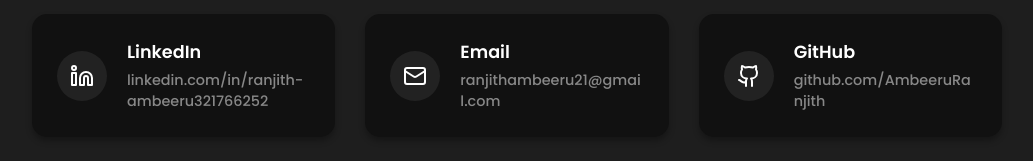
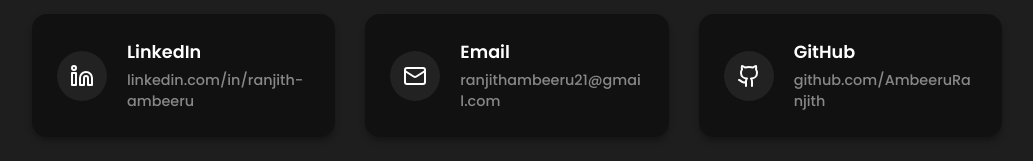
Before and after one commit to AmbeeruRanjith/Myportfolio, a React (Create React App) app: page / in a window 1280 px wide. Shown: the part 6832-6993 px from the top of the page, without its empty margins (123-1156 px from the left). Built offline with nearby package versions, Linux system fonts and the light colour scheme.

Commit message:
customised linkedin url

```diff
--- a/src/contact/Contact.js
+++ b/src/contact/Contact.js
@@ -6,8 +6,8 @@
   const contactData = [
     {
       label: 'LinkedIn',
-      value: 'linkedin.com/in/ranjith-ambeeru321766252',
-      link: 'https://www.linkedin.com/in/ranjith-ambeeru-321766252/',
+      value: 'linkedin.com/in/ranjith-ambeeru',
+      link: 'https://www.linkedin.com/in/ranjith-ambeeru/',
       icon: <Linkedin />
     },
     {
```
